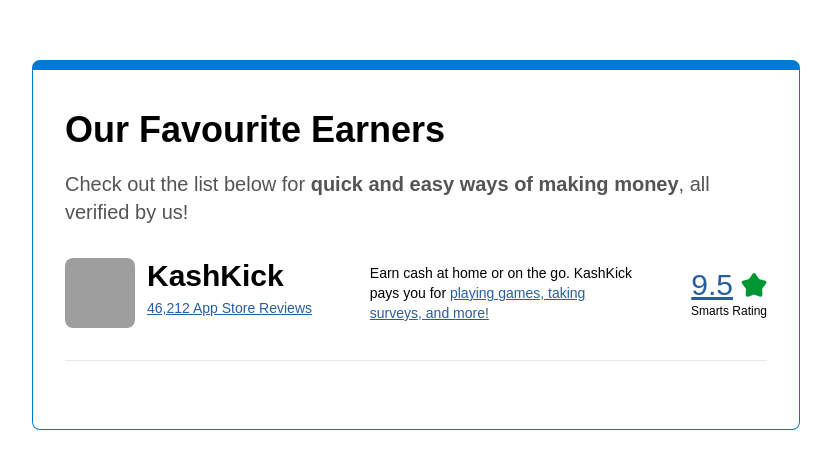
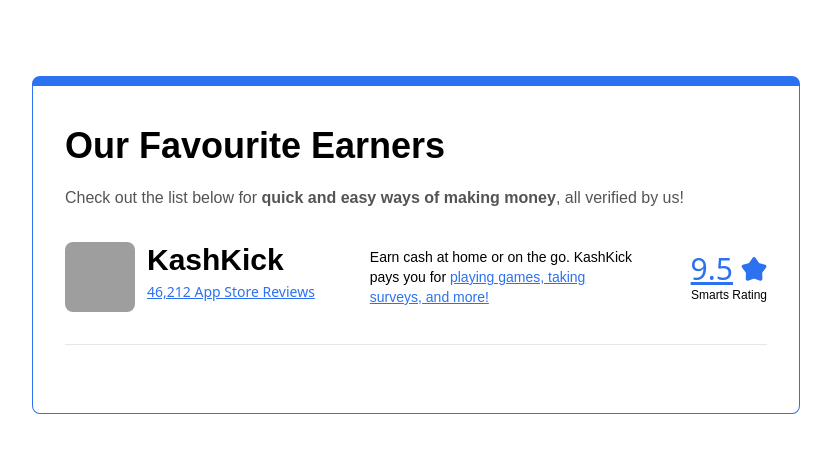
Before and after one commit to HeshamOmar820/MeiggsMedia_UpWork, a plain HTML site: page index.html in a window 1280 px wide. Shown: the part 155-624 px from the top of the page, without its empty margins (224-1055 px from the left). Drawn offline with nearby package versions, Linux system fonts and the light colour scheme; grey boxes are pictures that could not be loaded; a web font is replaced by a local one.

Commit message:
enabling links

```diff
--- a/index.html
+++ b/index.html
@@ -14,7 +14,7 @@
             font-family: 'SilkaMedium';
             src: url('https://smarts.co/wp-content/uploads/2021/03/silka-medium.woff') format('woff');
         }
-        h1 {
+        h1, .appTitle {
             font-family: 'SilkaBold', sans-serif;
         }
         p {
@@ -31,29 +31,29 @@
 </head>
 <body>
     <div class="min-h-screen w-full bg-white flex items-center justify-center px-3 py-5">
-        <div class="max-w-3xl w-full border-[#0279D1] border-solid border-[1px] border-t-[10px] rounded-lg py-10 px-8">
+        <div class="max-w-3xl w-full border-[#2c71f0] border-solid border-[1px] border-t-[10px] rounded-lg py-10 px-8">
             <h1 class="text-black font-bold !text-4xl mb-5">
                 <span class="flex md:hidden">Make $100 or more this week!</span>
                 <span class="hidden md:flex">Our Favourite Earners</span>
             </h1>
-            <p class="text-[#545454] !text-xl mb-7">
+            <p class="text-[#545454] !text-base !md:text-xl !mb-7">
                 Check out the list below for <span class="font-bold inline">quick and easy ways of making money</span>, all verified by us<span class="inline md:hidden">. Click on the links to learn more</span>!
             </p>
             <div class="flex flex-col md:flex-row items-center justify-center py-1 space-y-5 md:space-y-0">
                 <div class="w-full md:w-2/5 flex flex-row space-x-3 ">
-                    <img class="w-[70px] h-[70px] rounded-lg" src="https://i.postimg.cc/MHjKkW0j/Kashkick-logo-1.png" alt="logo1">
+                    <img class="w-[70px] h-[70px] rounded-lg cursor-pointer" src="https://i.postimg.cc/MHjKkW0j/Kashkick-logo-1.png" onclick="window.open(`https://kashkick.go2cloud.org/aff_c?offer_id=608&aff_id=1198&aff_sub=smarts&aff_sub2=a`, '_blank')" alt="logo1">
                     <div class="w-full flex flex-col justify-start items-start space-y-1">
                         <div class="w-full flex justify-between">
-                            <h1 class="text-black font-semibold !text-3xl">KashKick</h1>
+                            <a href="https://kashkick.go2cloud.org/aff_c?offer_id=608&aff_id=1198&aff_sub=smarts&aff_sub2=a" target="_blank" class="appTitle text-black font-semibold !text-3xl">KashKick</a>
                             <div class="flex md:hidden flex-row justify-end items-center space-x-2">
-                                <p class="!text-xl !text-[#265EA0] !underline !font-medium">9.5</p>
+                                <a href="https://kashkick.go2cloud.org/aff_c?offer_id=608&aff_id=1198&aff_sub=smarts&aff_sub2=a" target="_blank" class="!text-xl !text-[#2c71f0] !underline !font-medium !mb-0">9.5</a>
                                 <svg xmlns="http://www.w3.org/2000/svg" width="12" height="14" viewBox="0 0 97 93" fill="none">
-                                    <path d="M43.2832 3.04784C45.9166 -0.794583 51.5872 -0.794578 54.2206 3.04785L66.9035 21.5537C67.7656 22.8116 69.0349 23.7338 70.4976 24.165L92.017 30.5085C96.4851 31.8257 98.2374 37.2187 95.3968 40.9106L81.7159 58.6914C80.786 59.9 80.3011 61.3922 80.3431 62.9165L80.9599 85.3429C81.088 89.9994 76.5003 93.3325 72.1113 91.7718L50.9732 84.255C49.5364 83.7441 47.9674 83.7441 46.5306 84.255L25.3924 91.7718C21.0035 93.3325 16.4158 89.9994 16.5439 85.3429L17.1607 62.9165C17.2026 61.3922 16.7178 59.9 15.7879 58.6914L2.10696 40.9106C-0.733646 37.2187 1.01867 31.8257 5.4868 30.5085L27.0062 24.165C28.4689 23.7338 29.7382 22.8116 30.6003 21.5537L43.2832 3.04784Z" fill="#009733"/>
+                                    <path d="M43.2832 3.04784C45.9166 -0.794583 51.5872 -0.794578 54.2206 3.04785L66.9035 21.5537C67.7656 22.8116 69.0349 23.7338 70.4976 24.165L92.017 30.5085C96.4851 31.8257 98.2374 37.2187 95.3968 40.9106L81.7159 58.6914C80.786 59.9 80.3011 61.3922 80.3431 62.9165L80.9599 85.3429C81.088 89.9994 76.5003 93.3325 72.1113 91.7718L50.9732 84.255C49.5364 83.7441 47.9674 83.7441 46.5306 84.255L25.3924 91.7718C21.0035 93.3325 16.4158 89.9994 16.5439 85.3429L17.1607 62.9165C17.2026 61.3922 16.7178 59.9 15.7879 58.6914L2.10696 40.9106C-0.733646 37.2187 1.01867 31.8257 5.4868 30.5085L27.0062 24.165C28.4689 23.7338 29.7382 22.8116 30.6003 21.5537L43.2832 3.04784Z" fill="#2c71f0"/>
                                 </svg>
                             </div>
                         </div>
                         <div class="w-full flex justify-between">
-                            <p class="!text-[#265EA0] !text-sm !underline">46,212 App Store Reviews</p>
+                            <a href="https://kashkick.go2cloud.org/aff_c?offer_id=608&aff_id=1198&aff_sub=smarts&aff_sub2=a" target="_blank" class="!text-[#2c71f0] !text-sm !underline !mb-0">46,212 App Store Reviews</a>
                             <div class="flex md:hidden justify-end items-center space-x-2">
                                 <svg xmlns="http://www.w3.org/2000/svg" width="15" height="15" viewBox="0 0 38 36" fill="none">
                                     <path d="M12.7368 16.3159L18.1052 21.6843L36 3.78955" stroke="#009733" stroke-width="3.16279" stroke-linecap="round" stroke-linejoin="round"/>
@@ -66,14 +66,14 @@
                 </div>
                 <div class="w-full md:w-[45%]">
                     <p class="!text-sm  md:px-6">
-                        Earn cash at home or on the go. KashKick pays you for <span class="text-[#265EA0] underline">playing games, taking surveys, and more!</span>
+                        Earn cash at home or on the go. KashKick pays you for <a href="https://kashkick.go2cloud.org/aff_c?offer_id=608&aff_id=1198&aff_sub=smarts&aff_sub2=a" target="_blank" class="text-[#2c71f0] underline">playing games, taking surveys, and more!</a>
                     </p>
                 </div>
                 <div class="w-[15%] hidden md:flex !flex-col !justify-center !items-end !space-x-2 !space-y-0 !md:space-y-[.5px]">
                     <div class="flex flex-row justify-end items-center space-x-2">
-                        <p class="!text-3xl !text-[#265EA0] underline !font-medium">9.5</p>
+                        <a href="https://kashkick.go2cloud.org/aff_c?offer_id=608&aff_id=1198&aff_sub=smarts&aff_sub2=a" target="_blank" class="!text-3xl !text-[#2c71f0] underline !font-medium !mb-0">9.5</a>
                         <svg xmlns="http://www.w3.org/2000/svg" width="26" height="24" viewBox="0 0 97 93" fill="none">
-                            <path d="M43.2832 3.04784C45.9166 -0.794583 51.5872 -0.794578 54.2206 3.04785L66.9035 21.5537C67.7656 22.8116 69.0349 23.7338 70.4976 24.165L92.017 30.5085C96.4851 31.8257 98.2374 37.2187 95.3968 40.9106L81.7159 58.6914C80.786 59.9 80.3011 61.3922 80.3431 62.9165L80.9599 85.3429C81.088 89.9994 76.5003 93.3325 72.1113 91.7718L50.9732 84.255C49.5364 83.7441 47.9674 83.7441 46.5306 84.255L25.3924 91.7718C21.0035 93.3325 16.4158 89.9994 16.5439 85.3429L17.1607 62.9165C17.2026 61.3922 16.7178 59.9 15.7879 58.6914L2.10696 40.9106C-0.733646 37.2187 1.01867 31.8257 5.4868 30.5085L27.0062 24.165C28.4689 23.7338 29.7382 22.8116 30.6003 21.5537L43.2832 3.04784Z" fill="#009733"/>
+                            <path d="M43.2832 3.04784C45.9166 -0.794583 51.5872 -0.794578 54.2206 3.04785L66.9035 21.5537C67.7656 22.8116 69.0349 23.7338 70.4976 24.165L92.017 30.5085C96.4851 31.8257 98.2374 37.2187 95.3968 40.9106L81.7159 58.6914C80.786 59.9 80.3011 61.3922 80.3431 62.9165L80.9599 85.3429C81.088 89.9994 76.5003 93.3325 72.1113 91.7718L50.9732 84.255C49.5364 83.7441 47.9674 83.7441 46.5306 84.255L25.3924 91.7718C21.0035 93.3325 16.4158 89.9994 16.5439 85.3429L17.1607 62.9165C17.2026 61.3922 16.7178 59.9 15.7879 58.6914L2.10696 40.9106C-0.733646 37.2187 1.01867 31.8257 5.4868 30.5085L27.0062 24.165C28.4689 23.7338 29.7382 22.8116 30.6003 21.5537L43.2832 3.04784Z" fill="#2c71f0"/>
                         </svg>
                     </div>
                     <p class="!text-xs">Smarts Rating</p>
```
